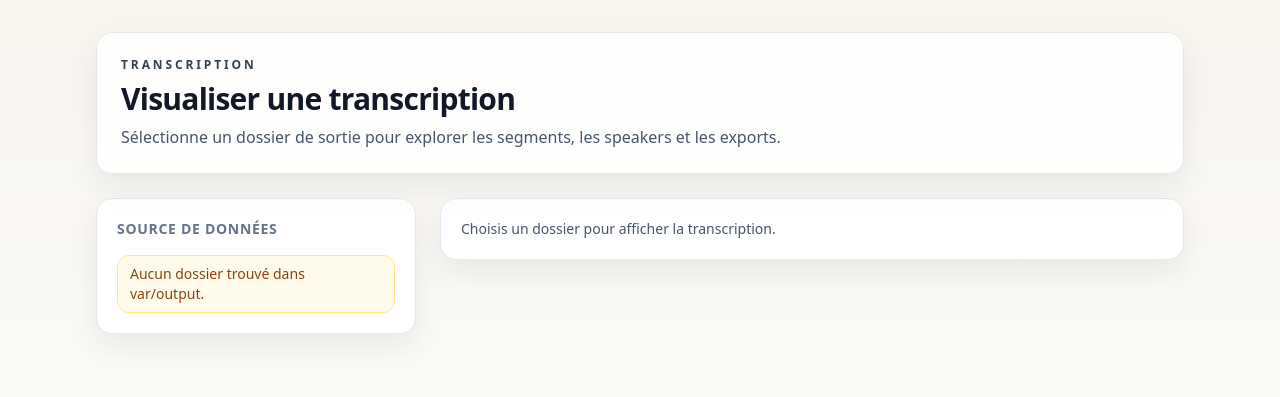
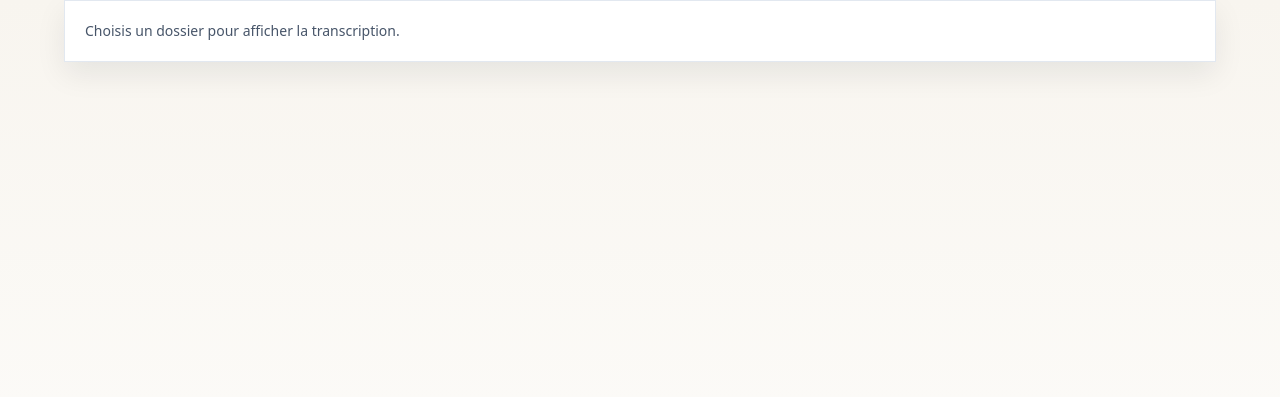
Before and after one commit to maalls/aioe2, a Django app: page /transcription/ in a window 1280 px wide. Shown: the top 397 px of the page. Run offline with Django 5.2, Linux system fonts and the light colour scheme; parts of the project's set-up code (start-up, migrations or seed data) failed here and were passed over; some libraries are stand-ins or nearby versions.

Commit message:
work on layout of transcript

```diff
--- a/apps/transcriptions/views.py
+++ b/apps/transcriptions/views.py
@@ -173,6 +173,12 @@ def _load_folder_data(folder_name: str) -> dict:
 
     report = _read_json(report_path) if report_path.exists() else {}
     segments = payload.get("segments", [])
+    # Add formatted timestamps to each segment
+    for segment in segments:
+        if "start" in segment:
+            segment["start_pretty"] = _format_timestamp(segment["start"])
+        if "end" in segment:
+            segment["end_pretty"] = _format_timestamp(segment["end"])
     speaker_map = payload.get("speaker_map", {})
 
     txt_files = sorted(folder_path.glob("*.txt"))
@@ -200,6 +206,7 @@ def _load_folder_data(folder_name: str) -> dict:
         "speaker_map": speaker_map,
         "speakers_found": payload.get("speakers_found", 0),
         "audio_duration_s": payload.get("audio_duration_s", 0),
+        "audio_duration_pretty": _pretty_duration(payload.get("audio_duration_s", 0)),
         "timings": report.get("timings", {}),
         "txt_file": txt_files[0].name if txt_files else "",
         "srt_file": srt_files[0].name if srt_files else "",
@@ -210,6 +217,27 @@ def _load_folder_data(folder_name: str) -> dict:
     }
 
 
+def _format_timestamp(seconds: float) -> str:
+    """Convert seconds to MM:SS or H:MM:SS format."""
+    s = int(seconds)
+    h, rem = divmod(s, 3600)
+    m, sec = divmod(rem, 60)
+    if h:
+        return f"{h}:{m:02d}:{sec:02d}"
+    return f"{m}:{sec:02d}"
+
+
+def _pretty_duration(seconds: float) -> str:
+    s = int(seconds)
+    h, rem = divmod(s, 3600)
+    m, sec = divmod(rem, 60)
+    if h:
+        return f"{h}h {m:02d}m {sec:02d}s"
+    if m:
+        return f"{m}m {sec:02d}s"
+    return f"{sec}s"
+
+
 def _empty_folder_data(folder_name: str) -> dict:
     return {
         "folder_name": folder_name,
@@ -217,6 +245,7 @@ def _empty_folder_data(folder_name: str) -> dict:
         "speaker_map": {},
         "speakers_found": 0,
         "audio_duration_s": 0,
+        "audio_duration_pretty": "0s",
         "timings": {},
         "txt_file": "",
         "srt_file": "",
--- a/libs/transcriber/src/transcriber/media_assets.py
+++ b/libs/transcriber/src/transcriber/media_assets.py
@@ -102,7 +102,7 @@ def _build_preview_video(*, input_audio_path: Path, srt_path: Path, output_path:
         "-i",
         str(input_audio_path),
         "-vf",
-        f"subtitles={subtitles_arg}",
+        f"subtitles={subtitles_arg}:force_style=FontSize=28,Outline=1,Shadow=0",
         "-c:v",
         "libx264",
         "-preset",
--- a/templates/transcriptions/_viewer_panel.html
+++ b/templates/transcriptions/_viewer_panel.html
@@ -1,18 +1,40 @@
 {% if selected_folder %}
-  <section class="space-y-6">
-    <div class="grid gap-4 sm:grid-cols-2 xl:grid-cols-4">
-      {% include "components/ui/stat_card.html" with label="Dossier" value=selected_folder %}
-      {% include "components/ui/stat_card.html" with label="Segments" value=folder_data.segment_count %}
-      {% include "components/ui/stat_card.html" with label="Speakers détectés" value=folder_data.speakers_found %}
-      {% include "components/ui/stat_card.html" with label="Durée (s)" value=folder_data.audio_duration_s %}
-    </div>
+  <section class="space-y-0 pt-0">
 
-    <section class="rounded-2xl border border-slate-200 bg-white p-5 shadow-card">
-      <h2 class="text-sm font-semibold uppercase tracking-wider text-slate-500">Lecture synchronisée</h2>
+    <section class="sticky top-0 z-10 border border-slate-200 bg-white p-5 shadow-card mb-6">
+      <div class="flex items-center justify-between gap-3">
+        <div class="flex items-baseline gap-3">
+          <span class="text-xs text-slate-400">{{ folder_data.speakers_found }} speaker{{ folder_data.speakers_found|pluralize }} · {{ folder_data.audio_duration_pretty }}</span>
+        </div>
+        {% if folders %}
+          <form
+            hx-get="{% url 'transcription-preview' %}"
+            hx-target="#viewer-panel"
+            hx-swap="innerHTML"
+            hx-on::before-request="loading = true"
+            hx-on::after-request="loading = false"
+          >
+            <select
+              id="folder"
+              name="folder"
+              class="border border-slate-300 bg-white px-2 py-1 text-xs text-slate-800 focus:border-brand-accent focus:outline-none focus:ring-2 focus:ring-brand-accent-soft"
+              onchange="this.form.requestSubmit()"
+            >
+              {% for folder in folders %}
+                <option value="{{ folder.name }}" {% if folder.name == selected_folder %}selected{% endif %}>{{ folder.name }}</option>
+              {% endfor %}
+            </select>
+          </form>
+        {% endif %}
+      </div>
 
       {% if folder_data.preview_video_file %}
-        <div class="mt-4 overflow-hidden rounded-xl border border-slate-200">
-          <video controls preload="metadata" class="h-auto w-full bg-black">
+        <div class="mt-4 overflow-hidden border border-slate-200">
+          <style>
+            video::cue { font-size: 1.25rem; line-height: 1.4; }
+          </style>
+          <video id="preview-player" controls preload="metadata" class="h-48 w-full bg-black object-contain"
+            @loadedmetadata="$el.currentTime = {{ folder_data.segments.0.start|default:0 }}">
             <source src="{% url 'transcription-asset' selected_folder folder_data.preview_video_file %}" type="video/mp4">
             {% if folder_data.preview_vtt_file %}
               <track
@@ -26,7 +48,7 @@
           </video>
         </div>
       {% elif folder_data.preview_audio_file %}
-        <div class="mt-4 rounded-xl border border-slate-200 bg-slate-50 p-4">
+        <div class="mt-4 border border-slate-200 bg-slate-50 p-4">
           <audio controls preload="metadata" class="w-full">
             <source src="{% url 'transcription-asset' selected_folder folder_data.preview_audio_file %}" type="audio/mpeg">
           </audio>
@@ -36,19 +58,10 @@
       {% endif %}
     </section>
 
-    <section class="rounded-2xl border border-slate-200 bg-white p-5 shadow-card">
-      <h2 class="text-sm font-semibold uppercase tracking-wider text-slate-500">Exports disponibles</h2>
-      <div class="mt-3 flex flex-wrap gap-2 text-sm">
-        <span class="rounded-full bg-brand-accent-soft px-3 py-1 text-brand-accent">TXT: {{ folder_data.txt_file|default:"-" }}</span>
-        <span class="rounded-full bg-brand-accent-soft px-3 py-1 text-brand-accent">SRT: {{ folder_data.srt_file|default:"-" }}</span>
-        <span class="rounded-full bg-brand-accent-soft px-3 py-1 text-brand-accent">MP4: {{ folder_data.preview_video_file|default:"-" }}</span>
-      </div>
-    </section>
-
     {% include "transcriptions/_segments_table.html" with segments=folder_data.segments speaker_map=folder_data.speaker_map %}
   </section>
 {% else %}
-  <section class="rounded-2xl border border-slate-200 bg-white p-5 shadow-card">
+  <section class="border border-slate-200 bg-white p-5 shadow-card">
     <p class="text-sm text-slate-600">Choisis un dossier pour afficher la transcription.</p>
   </section>
 {% endif %}
--- a/templates/transcriptions/browser.html
+++ b/templates/transcriptions/browser.html
@@ -3,46 +3,13 @@
 {% block title %}Transcription Viewer{% endblock %}
 
 {% block content %}
-  {% include "components/ui/page_header.html" with eyebrow="Transcription" title="Visualiser une transcription" subtitle="Sélectionne un dossier de sortie pour explorer les segments, les speakers et les exports." %}
-
-  <div class="grid gap-6 lg:grid-cols-[320px_1fr]" x-data="{ loading: false }">
-    <section class="rounded-2xl border border-slate-200 bg-white p-5 shadow-card">
-      <h2 class="text-sm font-semibold uppercase tracking-wider text-slate-500">Source de données</h2>
-
-      {% if folders %}
-        <form
-          class="mt-4 space-y-3"
-          hx-get="{% url 'transcription-preview' %}"
-          hx-target="#viewer-panel"
-          hx-swap="innerHTML"
-          hx-on::before-request="loading = true"
-          hx-on::after-request="loading = false"
-        >
-          <label for="folder" class="block text-sm font-medium text-slate-700">Dossier output</label>
-          <select
-            id="folder"
-            name="folder"
-            class="w-full rounded-xl border border-slate-300 bg-white px-3 py-2 text-sm text-slate-800 focus:border-brand-accent focus:outline-none focus:ring-2 focus:ring-brand-accent-soft"
-            onchange="this.form.requestSubmit()"
-          >
-            {% for folder in folders %}
-              <option value="{{ folder.name }}" {% if folder.name == selected_folder %}selected{% endif %}>{{ folder.name }}</option>
-            {% endfor %}
-          </select>
-        </form>
-      {% else %}
-        <p class="mt-4 rounded-xl border border-amber-200 bg-amber-50 px-3 py-2 text-sm text-amber-800">
-          Aucun dossier trouvé dans var/output.
-        </p>
-      {% endif %}
-
-      <div class="mt-4" x-show="loading" x-cloak>
-        <p class="text-sm text-brand-slate">Chargement de la transcription...</p>
-      </div>
-    </section>
+  <div x-data="{ loading: false }" class="-mt-8 -mx-4 sm:-mx-6 lg:-mx-8">
+    <div x-show="loading" x-cloak class="mb-4">
+      <p class="text-sm text-brand-slate">Chargement de la transcription...</p>
+    </div>
 
     <div id="viewer-panel">
-      {% include "transcriptions/_viewer_panel.html" with selected_folder=selected_folder folder_data=folder_data %}
+      {% include "transcriptions/_viewer_panel.html" with selected_folder=selected_folder folder_data=folder_data folders=folders %}
     </div>
   </div>
 {% endblock %}
```
Also changed, not shown: templates/transcriptions/_segments_table.html (+30 -4 lines).
